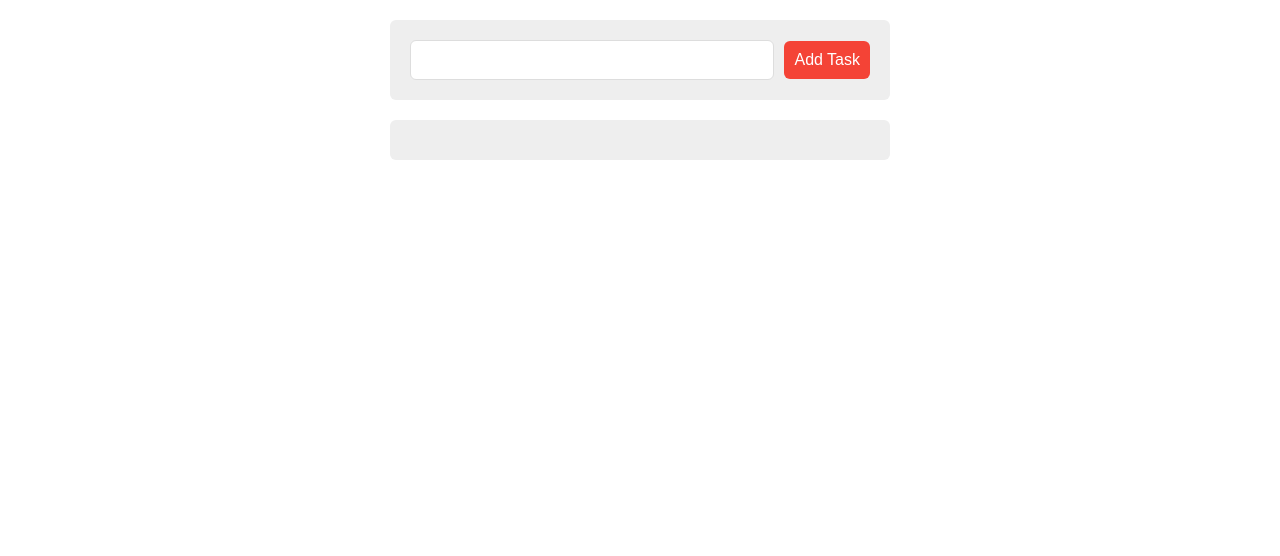
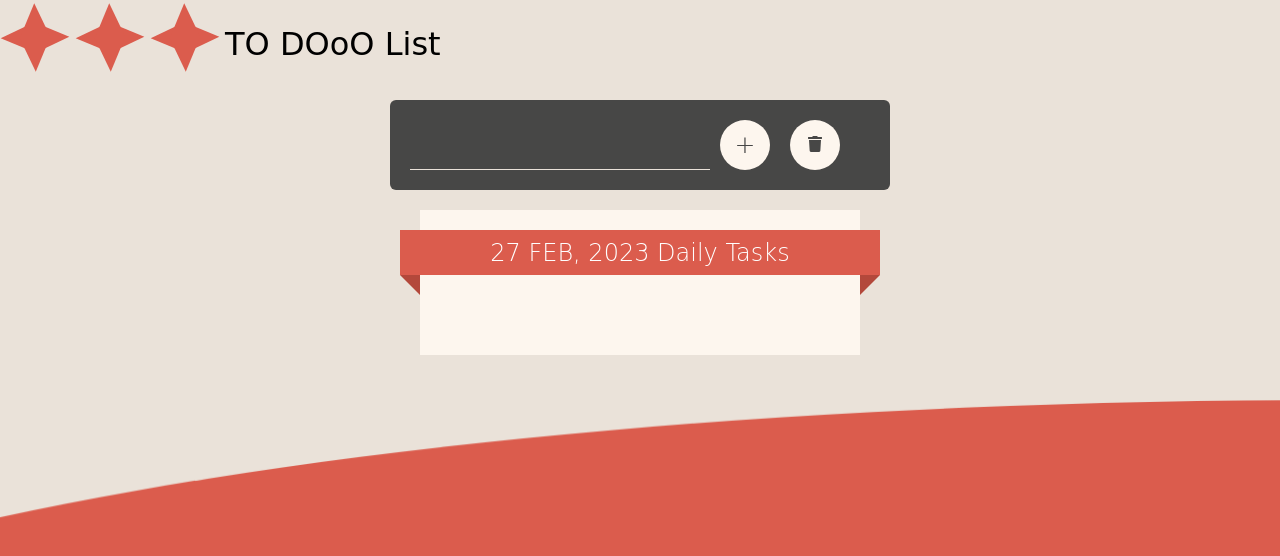
Before and after one commit to GhofranN/ToDoList, a plain HTML site: page index.html in a window 1280 px wide. Drawn offline with Linux system fonts and the light colour scheme.

Commit message:
Update style and add delete all button

```diff
--- a/index.html
+++ b/index.html
@@ -5,8 +5,6 @@
     <meta http-equiv="X-UA-Compatible" content="IE=edge" />
     <meta name="viewport" content="width=device-width, initial-scale=1.0" />
     <title>Daily To Do List</title>
-    <!-- <link rel="stylesheet" href="master.css" /> -->
-
     <!-- Render All Elements Normally -->
     <!-- Normalize library is for render elements in all browsers normally  -->
     <link rel="stylesheet" href="css\normalize.css" />
@@ -25,13 +23,26 @@
     />
   </head>
   <body>
-    <div class="container">
-      <div class="form">
-        <input type="text" class="input" />
-        <input type="submit" class="add" value="Add Task" />
+    <div class="page">
+      <div class="header">
+        <div class="four-pointed-star"></div>
+        <div class="four-pointed-star"></div>
+        <div class="four-pointed-star"></div>
+        <p>TO DOoO List</p>
       </div>
-      <div class="tasks"></div>
+      <div class="container">
+        <div class="form">
+          <input type="text" class="input" />
+          <input type="submit" class="add" value="+" />
+          <div class="del"><i class="fa fa-trash"></i></div>
+        </div>
+        <div class="task-card">
+          <h2>Daily Task</h2>
+          <div class="tasks"></div>
+        </div>
+      </div>
     </div>
+
     <script src="main.js"></script>
   </body>
 </html>
--- a/main.js
+++ b/main.js
@@ -1,12 +1,31 @@
+// ################## Variables Declaration Start ####################
 let input = document.querySelector(".input");
 let submit = document.querySelector(".add");
+let delAll = document.querySelector(".del");
 let tasksDiv = document.querySelector(".tasks");
+let title = document.querySelector(".task-card h2");
 
 
+ // Creating a date object
+let today = new Date();
+let month = today.toLocaleString('default', { month: 'short' }); // Getting short month name (e.g. "Oct")
+let dd = today.getDate();
+let yy = today.getFullYear();
+let DateStr =  dd + " " + month.toUpperCase() + ", " + yy;
+
+// Empty Array To Store The Tasks
+let arrayOfTasks = [];
+
+// ################## Variables Declaration End ####################
+
+// Get ToDay Date and set it to card title
 window.onload = function(){
   input.focus();
+  title.innerHTML = DateStr + " Daily Tasks"
 }
 
+
+// Get Enter button clickable behaviour
 input.addEventListener("keypress", (e) =>{
     if(e.key === "Enter"){
       e.preventDefault();
@@ -14,8 +33,20 @@ input.addEventListener("keypress", (e) =>{
     }
 });
 
-// Empty Array To Store The Tasks
-let arrayOfTasks = [];
+// Delete All tasks and reset variables
+delAll.onclick = function () {
+  console.log("Hello del ...");
+    // Empty Tasks Div
+  tasksDiv.innerHTML = "";
+  let data = window.localStorage.getItem("tasks");
+  if (data) {
+  console.log("Hello del ...",data);
+  window.localStorage.removeItem("tasks");
+  arrayOfTasks = [];
+  console.log("Hello del ...",data);
+  }
+
+}
 
 // Check if Theres Tasks In Local Storage
 if (localStorage.getItem("tasks")) {
@@ -51,23 +82,13 @@ tasksDiv.addEventListener("click", (e) => {
   }
 
     if (e.target.classList.contains("fa-edit")) {
-    // Toggle Completed For The Task
-    // toggleStatusTaskWith(e.target.parentElement.getAttribute("data-id"));
-    // Toggle Done Class
-    // e.target.parentElement.classList.toggle("done");
-    // console.log("Elm from contain ", e.target.previousElementSibling);
+
     console.log("Elm from first child ", e.target.parentElement.firstElementChild);
-    //console.log("Elm from first child text ", e.target.parentElement.firstElementChild.value);
      e.target.parentElement.firstElementChild.disabled = false
      e.target.previousElementSibling.style.display = 'block';
-    //editTaskInput(e.target.parentElement);
   }
 
    if (e.target.classList.contains("fa-bookmark")) {
-    // Toggle Completed For The Task
-    // toggleStatusTaskWith(e.target.parentElement.getAttribute("data-id"));
-    // Toggle Done Class
-    e.target.classList.add("saved");
     editTaskInput(e.target.parentElement);
     e.preventDefault();
   }
@@ -109,39 +130,28 @@ function addElementsToPageFrom(arrayOfTasks) {
 
     // Create Save Button
     let sav = document.createElement("i");
-    // done.className = "done";
     sav.className = "fa fa-bookmark";
     sav.style.display = 'none';
-    // done.appendChild(document.createTextNode("Done"));
     // Append Button To Main Div
     div.appendChild(sav);
-
 
      // Create Edit Button
     let edit = document.createElement("i");
     edit.className = "fa fa-edit";
-    // edit.appendChild(document.createTextNode("Edit"));
-    // Append Button To Main Div
     div.appendChild(edit);
-
 
     // Create Delete Button
     let span = document.createElement("i");
     span.className = "fa fa-trash";
-    // span.appendChild(document.createTextNode("Delete"));
-    // Append Button To Main Div
     div.appendChild(span);
 
     // Create Done Button
     let done = document.createElement("i");
-    // done.className = "done";
     done.className = "fa fa-check";
-    // done.appendChild(document.createTextNode("Done"));
-    // Append Button To Main Div
     div.appendChild(done);
 
 
-    // Add Task Div To Tasks Container
+  // Add Task Div To Tasks Container
     tasksDiv.appendChild(div);
   });
 }
@@ -159,10 +169,6 @@ function getDataFromLocalStorage() {
 }
 
 function deleteTaskWith(taskId) {
-  // For Explain Only
-  // for (let i = 0; i < arrayOfTasks.length; i++) {
-  //   console.log(`${arrayOfTasks[i].id} === ${taskId}`);
-  // }
   arrayOfTasks = arrayOfTasks.filter((task) => task.id != taskId);
   addDataToLocalStorageFrom(arrayOfTasks);
 }
@@ -189,5 +195,5 @@ function editTaskInput(taskElm){
   }
   addDataToLocalStorageFrom(arrayOfTasks);
 
-    console.log("Elm is " ,taskElm.firstElementChild.value);
+    // console.log("Elm is " ,taskElm.firstElementChild.value);
 }
--- a/master.css
+++ b/master.css
@@ -1,37 +1,178 @@
+/* Global Rules Start */
+:root {
+  --basicColor: #db5c4d;
+  --seconderyColor: #474746;
+  --thirdColor: #eae2d9;
+  --fourthColor: #fdf6ee;
+}
 body {
-  font-family: Arial, Helvetica, sans-serif;
+  font-family: cursive;
+  background-color: var(--thirdColor, 'white');
+}
+.page {
+  height: 100vh;
+}
+.page::before {
+  content: '';
+  position: fixed;
+  width: 300%;
+  height: 100%;
+  background-color: var(--basicColor, 'black');
+  left: 50%;
+  top: 50%;
+  transform: translateX(-50%) skew(0, -10deg);
+  border-radius: 50%;
+  z-index: -1;
+  animation: waving 5s ease-in-out infinite alternate;
 }
 .container {
   width: 500px;
   margin: 20px auto;
 }
+/* Global Rules End */
+
+/* Header Start */
+.header {
+  height: 80px;
+  background-color: var(--thirdColor, 'black');
+  display: grid;
+  grid-template-columns: repeat(3, 75px) 300px;
+}
+.header .four-pointed-star {
+  position: relative;
+  margin: 20px;
+}
+
+.header .four-pointed-star:before {
+  content: '';
+  position: absolute;
+  background: var(--basicColor);
+  width: 30px;
+  height: 35px;
+  transition: 0.5s;
+  transform: rotate(-45deg) skewX(22.5deg) skewY(22.5deg);
+  -webkit-transition: 0.5s;
+  -moz-transition: 0.5s;
+  -ms-transition: 0.5s;
+  -o-transition: 0.5s;
+}
+
+.header .four-pointed-star:after {
+  content: '';
+  position: absolute;
+  background: var(--basicColor);
+  width: 30px;
+  height: 35px;
+  transition: 0.5s;
+  transform: rotate(45deg) skewX(22.5deg) skewY(22.5deg);
+}
+
+.header p {
+  line-height: 0.8;
+  font-size: xx-large;
+}
+/* Header End */
+
+/* Task Card Start */
 .form {
-  background-color: #eee;
+  background-color: var(--seconderyColor, 'white');
   border-radius: 6px;
   padding: 20px;
-  display: flex;
-  align-items: center;
+  display: grid;
+  grid-template-columns: 300px repeat(2, 70px);
+  transition: 0.3s;
+  -webkit-transition: 0.3s;
+  -moz-transition: 0.3s;
+  -ms-transition: 0.3s;
+  -o-transition: 0.3s;
 }
 .input {
   padding: 10px;
-  border: 1px solid #ddd;
-  border-radius: 6px;
+  color: var(--thirdColor, 'white');
+  border: none;
+  caret-color: var(--thirdColor, 'white');
   flex: 1;
+  background-color: var(--seconderyColor, 'white');
+  border-bottom: 1px solid var(--thirdColor, 'white');
 }
+
 .input:focus {
   outline: none;
 }
-.add {
+.add,
+.del {
   border: none;
-  background-color: #f44336;
-  color: white;
-  padding: 10px;
-  border-radius: 6px;
+  font-size: 25px;
+  font-weight: 300;
+  color: var(--seconderyColor, 'black');
+  border-radius: 50%;
   margin-left: 10px;
   cursor: pointer;
+  width: 50px;
+  height: 50px;
+  -webkit-border-radius: 50%;
+  background-color: var(--fourthColor, 'white');
 }
-.tasks {
-  background-color: #eee;
+
+.del {
+  position: relative;
+}
+.del:hover {
+  background-color: var(--basicColor, 'white');
+}
+
+.del .fa-trash {
+  position: absolute;
+  left: 25px;
+  top: 8px;
+  font-size: initial;
+  transform: translate(50%, 50%);
+  -webkit-transform: translate(-50%, 50%);
+  color: var(--seconderyColor, 'black');
+}
+
+.add:hover {
+  background-color: var(--basicColor, 'white');
+}
+
+.task-card {
+  width: 400px;
+  margin: 20px auto;
+  padding: 20px;
+  background-color: var(--fourthColor, 'white');
+  text-align: center;
+}
+.task-card h2 {
+  margin: 0 0 20px;
+  background-color: var(--basicColor, 'black');
+  color: #fff;
+  padding: 10px 15px 20px;
+  width: calc(100% + 50px);
+  position: relative;
+  left: -40px;
+  height: 15px;
+  font-weight: lighter;
+}
+.task-card h2::before {
+  content: '';
+  position: absolute;
+  left: 0;
+  bottom: -20px;
+  border-width: 10px;
+  border-color: #b3483b #b3483b transparent transparent;
+  border-style: solid;
+}
+.task-card h2::after {
+  content: '';
+  position: absolute;
+  right: 0;
+  bottom: -20px;
+  border-width: 10px;
+  border-color: #b3483b transparent transparent #b3483b;
+  border-style: solid;
+}
+
+.task-card .tasks {
   margin-top: 20px;
   border-radius: 6px;
   padding: 20px;
@@ -40,74 +181,66 @@ body {
   -ms-border-radius: 6px;
   -o-border-radius: 6px;
 }
-.tasks .task {
-  background-color: white;
+.task-card .tasks .task {
+  background-color: var(--mainColor, 'white');
   padding: 10px;
   border-radius: 6px;
   display: grid;
-  grid-template-columns: 300px repeat(4, 1px);
+  grid-template-columns: 215px repeat(4, 1px);
   transition: 0.3s;
-  /* cursor: pointer; */
-  border: 1px solid #ccc;
   justify-content: space-around;
   align-content: center;
   align-items: center;
 }
-.tasks .task input {
+.task-card .tasks .task input {
   padding: 10px;
-  border: 1px solid #ddd;
-  border-radius: 6px;
+  border: none;
+  color: var(--seconderyColor, 'white');
+  caret-color: var(--seconderyColor, 'white');
+  background-color: var(--fourthColor, 'white');
   flex: 1;
 }
-.tasks .task input:focus {
+.task-card .tasks .task input:focus {
   outline: none;
+  border-bottom: 1px solid var(--seconderyColor, 'white');
 }
 
-.tasks .task:not(:last-child) {
+.task-card .tasks .task:not(:last-child) {
   margin-bottom: 15px;
 }
-.tasks .task:hover {
-  background-color: #f7f7f7;
+.task-card .tasks .task:hover {
+  background-color: var(--basicColor, '#eee');
 }
-.tasks .task.done {
-  opacity: 0.5;
+.task-card .tasks .task.done {
+  background-color: #fbdfbf;
 }
-.fa-trash {
-  font-weight: bold;
+.fa-trash,
+.fa-check,
+.fa-edit {
   font-size: 17px;
-  color: red;
+  color: var(--seconderyColor, 'black');
   cursor: pointer;
 }
-.fa-check {
-  font-weight: bold;
-  font-size: 17px;
-  color: green;
-  cursor: pointer;
-}
-
-.fa-edit {
-  font-weight: bold;
-  font-size: 17px;
-  color: blue;
-  cursor: pointer;
-}
-
-/* .fa-pencil::before {
-  content: '\f040';
-  font-weight: bold;
-  font-size: 17px;
-  color: green;
-  cursor: pointer;
-} */
 
 .fa-bookmark {
   font-weight: bold;
   font-size: 17px;
-  color: #d4d5b1;
-  /* border: 1px solid yellow; */
+  color: var(--seconderyColor, 'black');
   cursor: pointer;
 }
+/* Task Card End */
 
-.saved {
-  color: #edf110;
+/* Animation Start */
+@keyframes waving {
+  from {
+    transform: translateX(-50%) skew(0, -10deg);
+    -webkit-transform: translateX(-50%) skew(0, -10deg);
+    -moz-transform: translateX(-50%) skew(0, -10deg);
+    -ms-transform: translateX(-50%) skew(0, -10deg);
+    -o-transform: translateX(-50%) skew(0, -10deg);
+  }
+  to {
+    transform: translateX(-30%) skew(10deg, 0);
+  }
 }
+/* Animation End */
```
Also changed, not shown: assets/back.jpg (added), assets/backback.png (added), assets/design.jpg (added), assets/test.png (added).
